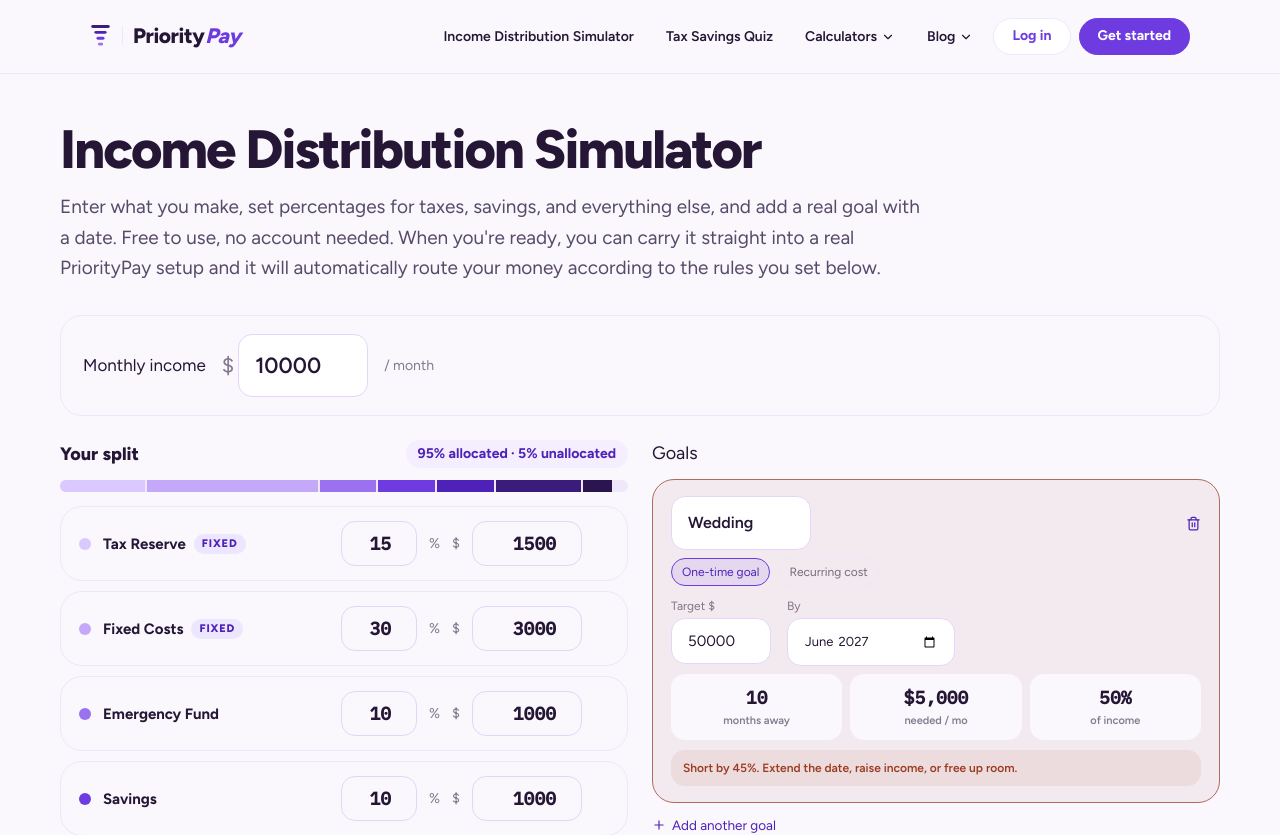
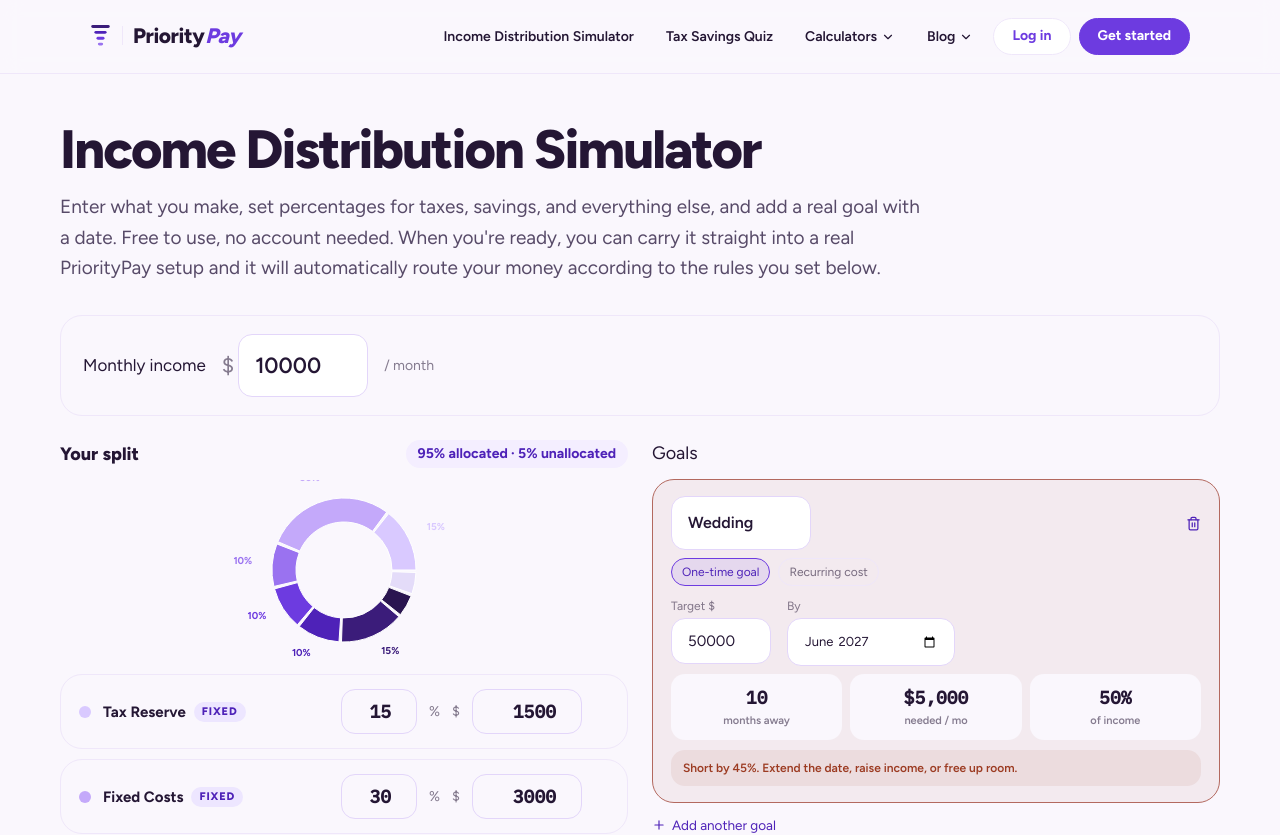
Before and after one commit to meganmahoney123/prioritypay-simple, a Next.js app: page /calculators/moneysimulator in a window 1280 px wide. Shown: the top 835 px of the page. Built offline with nearby package versions, Linux system fonts and the light colour scheme.

Commit message:
Simulator: pie chart instead of split bar; Transfers: trim description; Withdrawals: default to Match a Credit Card

```diff
--- a/app/(app)/transfers/page.js
+++ b/app/(app)/transfers/page.js
@@ -247,8 +247,7 @@ export default function TransfersPage() {
         <p className="text-sm text-[var(--color-neutral-700)]">
           Great for boosting a category with some extra unallocated cash you&apos;re sitting on, or moving money
           straight between two categories — like $3,000 from Wedding to Maintenance. Works category to category, or
-          from unallocated into a category (and back). This doesn&apos;t touch your automatic paycheck splits, and
-          both balances update everywhere else in PriorityPay right away.
+          from unallocated into a category (and back).
         </p>
       </div>
 
--- a/app/(app)/withdrawals/page.js
+++ b/app/(app)/withdrawals/page.js
@@ -52,7 +52,10 @@ export default function WithdrawalsPage() {
   const [categoryLabel, setCategoryLabel] = useState("");
   const [allocations, setAllocations] = useState([]);
   const [allocationsComplete, setAllocationsComplete] = useState(false);
-  const [sourceType, setSourceType] = useState("cash");
+  // "card" by default -- most withdrawals are matching a real synced card
+  // charge (see the card-transactions matcher below), so that's the more
+  // common starting point; Cash expense is one click away for the rest.
+  const [sourceType, setSourceType] = useState("card");
   const [matchedTxnId, setMatchedTxnId] = useState("");
   const [mileageMiles, setMileageMiles] = useState("");
   const [mileagePurpose, setMileagePurpose] = useState("");
@@ -109,7 +112,7 @@ export default function WithdrawalsPage() {
     setCategoryLabel("");
     setAllocations([]);
     setAllocationsComplete(false);
-    setSourceType("cash");
+    setSourceType("card");
     setMatchedTxnId("");
     setMileageMiles("");
     setMileagePurpose("");
--- a/components/MoneySimulator.js
+++ b/components/MoneySimulator.js
@@ -2,6 +2,7 @@
 
 import { useMemo, useState } from "react";
 import { Plus, Trash2, ArrowRight } from "lucide-react";
+import { PieChart, Pie, Cell, ResponsiveContainer, Tooltip } from "recharts";
 import { Card, PrimaryButton, GhostButton, currency } from "@/components/ui";
 import { bloomInputStyle, bloomAccentCardStyle } from "@/lib/bloomTheme";
 import { CATEGORY_COLORS } from "@/lib/allocations";
@@ -88,6 +89,22 @@ export default function MoneySimulator({
 
   const dotColorFor = (id) => BLOOM_DOT_COLORS[Math.max(0, rows.findIndex((r) => r.id === id)) % BLOOM_DOT_COLORS.length];
 
+  // Same slices the old flat bar showed (each row with pct > 0, plus
+  // whatever's left unallocated), just as a pie instead -- easier to read
+  // proportions at a glance than a thin single-row bar, and matches the
+  // pie-chart language used everywhere else in the app (Dashboard,
+  // Accounts) for "how is this money split up."
+  const pieData = useMemo(() => {
+    const slices = rows
+      .filter((r) => r.pct > 0)
+      .map((r) => ({ name: r.label, value: r.pct, color: dotColorFor(r.id) }));
+    if (remainingPct > 0) {
+      slices.push({ name: "Unallocated", value: remainingPct, color: "#E4DCF9" });
+    }
+    return slices;
+    // eslint-disable-next-line react-hooks/exhaustive-deps
+  }, [rows, remainingPct]);
+
   return (
     <div className="space-y-6">
       <Card style={{ display: "flex", alignItems: "center", gap: 16, flexWrap: "wrap", padding: "18px 22px" }}>
@@ -129,12 +146,29 @@ export default function MoneySimulator({
               {totalPct}% allocated &middot; {remainingPct}% unallocated
             </span>
           </div>
-          <div style={{ display: "flex", gap: 2, height: 12, borderRadius: 999, background: "var(--color-divider)", overflow: "hidden", marginBottom: 14 }}>
-            {rows
-              .filter((r) => r.pct > 0)
-              .map((r) => (
-                <span key={r.id} style={{ width: `${r.pct}%`, background: dotColorFor(r.id), minWidth: 2 }} />
-              ))}
+          <div style={{ height: 180, marginBottom: 14 }}>
+            <ResponsiveContainer width="100%" height="100%">
+              <PieChart>
+                <Pie
+                  data={pieData}
+                  dataKey="value"
+                  nameKey="name"
+                  innerRadius={48}
+                  outerRadius={72}
+                  paddingAngle={2}
+                  isAnimationActive={false}
+                  label={({ value }) => (value >= 6 ? `${value}%` : "")}
+                  labelLine={false}
+                  fontSize={10}
+                  fontWeight={700}
+                >
+                  {pieData.map((entry) => (
+                    <Cell key={entry.name} fill={entry.color} />
+                  ))}
+                </Pie>
+                <Tooltip formatter={(v, n) => [`${v}%`, n]} />
+              </PieChart>
+            </ResponsiveContainer>
           </div>
           <div className="space-y-2.5">
             {rows.map((r) => (
```
